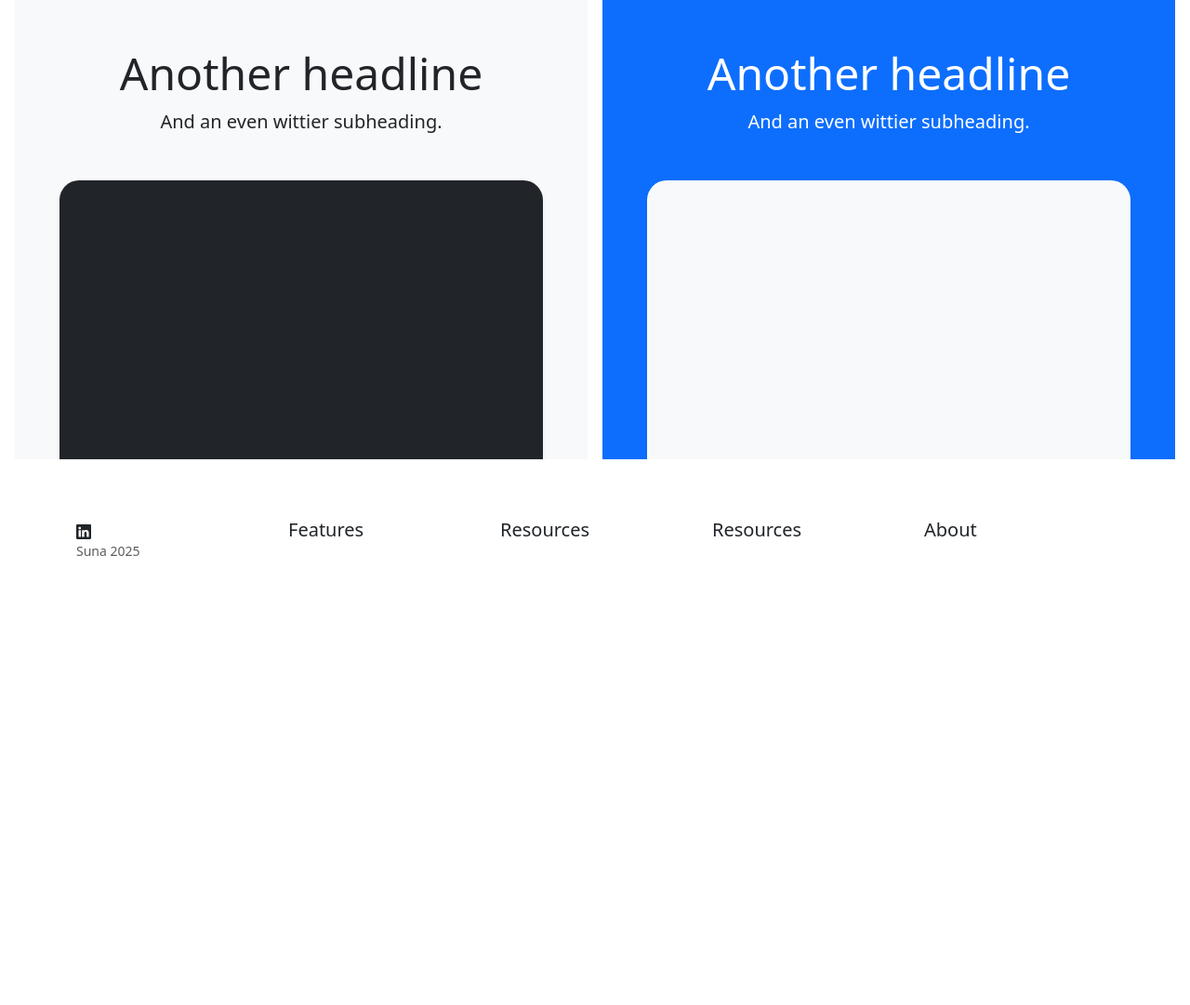
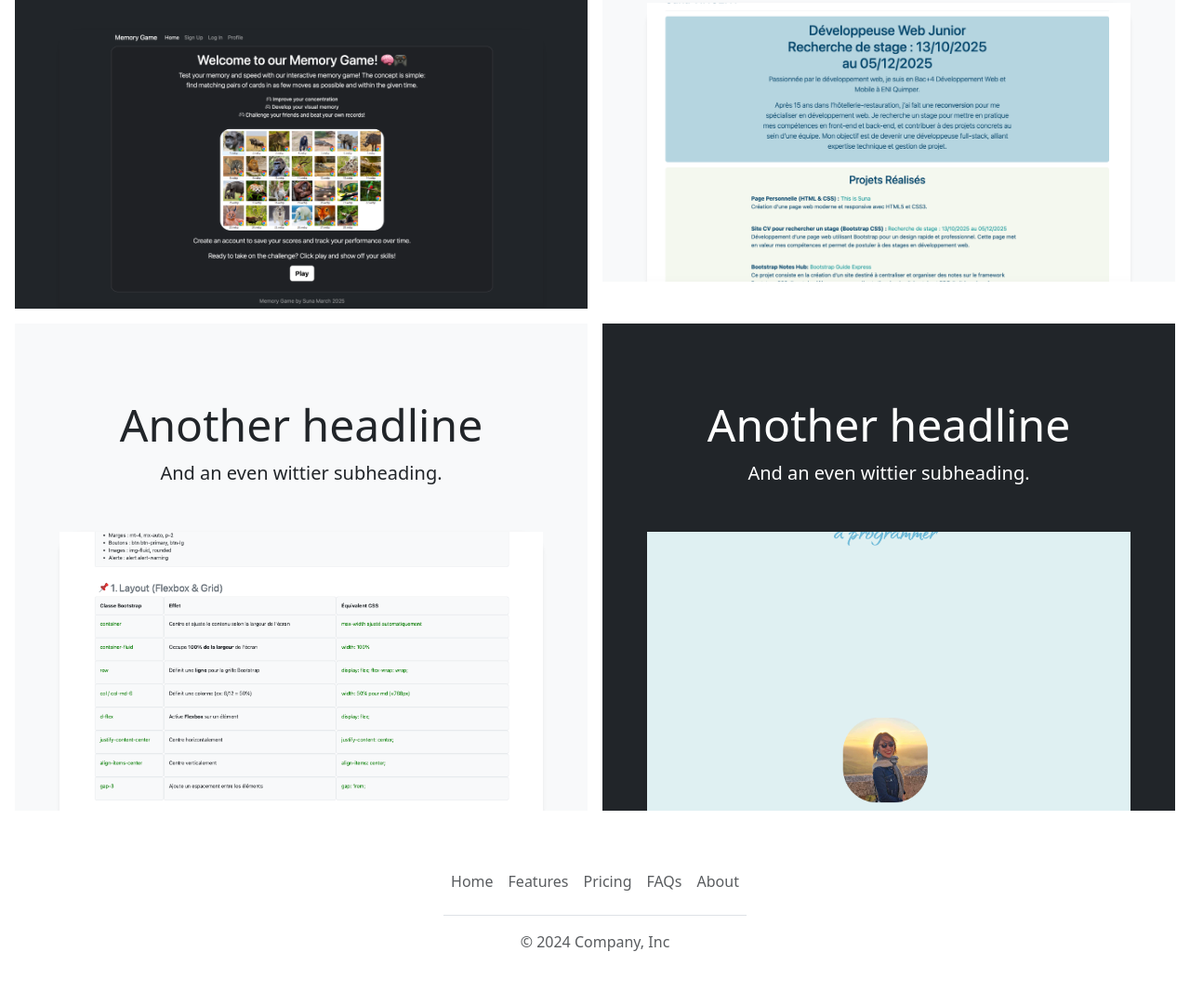
Before and after one commit to sunavincent/portfolio, a plain HTML site: page index.html in a window 1280 px wide. Shown: the part 1140-2221 px from the top of the page at 93% size. Before the commit the page ends 1807 px from the top, so only its background shows below. Drawn offline with nearby package versions, Linux system fonts and the light colour scheme.

Commit message:
testPhotoDisplay

```diff
--- a/index.html
+++ b/index.html
@@ -57,7 +57,7 @@
 
 
   <main>
-    <div class="position-relative overflow-hidden p-3 p-md-5 m-md-3 text-center bg-body-tertiary">
+      <div class="position-relative overflow-hidden p-3 p-md-5 m-md-3 text-center bg-body-tertiary full-viewport">
         <div class="col-md-6 w-100 p-lg-5 mx-auto my-5">
           <h1 class="display-3 fw-bold">Crafted for Progress</h1>
           <h3 class="fw-normal text-muted mb-3">Build. Learn. Create.</h3>
@@ -72,7 +72,7 @@
         <h2 class="display-5">Portfolio Web CV - Stage</h2>
         <p class="lead">Responsive, professional Bootstrap-based portfolio</p>
       </div>
-      <!-- img div -->
+      <!-- img div mmr project-->
       <div class="bg-body-tertiary shadow-sm mx-auto" style="width: 100%; height: 300px; border-radius: 21px 21px 0 0;">
         <img src="./assets/images/mmr2.png" class="img-fluid w-100 h-100" alt="Responsive Image" style="object-fit: cover;">
       </div>
@@ -82,8 +82,10 @@
         <h2 class="display-5">Another headline</h2>
         <p class="lead">And an even wittier subheading.</p>
       </div>
-      <!-- img div -->
+      <!-- img div cv project-->
       <div class="bg-dark shadow-sm mx-auto" style="width: 100%; height: 300px; border-radius: 21px 21px 0 0;">
+        <img src="./assets/images/cv1.png" class="img-fluid w-100 h-100" alt="Responsive Image" style="object-fit: cover;">
+      </div>
       </div>
     </div>
   </div>
@@ -95,14 +97,17 @@
       <h2 class="display-5">Another headline</h2>
       <p class="lead">And an even wittier subheading.</p>
     </div>
-    <div class="bg-dark shadow-sm mx-auto" style="width: 100%; height: 300px; border-radius: 21px 21px 0 0;"></div>
+    <div class="bg-dark shadow-sm mx-auto" style="width: 100%; height: 300px; border-radius: 21px 21px 0 0;"><img src="./assets/images/bts2.png" class="img-fluid w-100 h-100" alt="Responsive Image" style="object-fit: cover;"></div>
+
   </div>
-  <div class="text-bg-primary me-md-3 pt-3 px-3 pt-md-5 px-md-5 text-center overflow-hidden w-100">
+  <div class="text-bg-dark me-md-3 pt-3 px-3 pt-md-5 px-md-5 text-center overflow-hidden w-100">
     <div class="my-3 py-3">
       <h2 class="display-5">Another headline</h2>
       <p class="lead">And an even wittier subheading.</p>
     </div>
-    <div class="bg-body-tertiary shadow-sm mx-auto" style="width: 100%; height: 300px; border-radius: 21px 21px 0 0;"></div>
+    <div class="bg-body-tertiary shadow-sm mx-auto" style="width: 100%; height: 300px; border-radius: 21px 21px 0 0;">
+      <img src="./assets/images/suna2.png" class="img-fluid w-100 h-100" alt="Responsive Image" style="object-fit: cover;">
+    </div>
   </div>
 </div>
 
@@ -116,55 +121,21 @@
 
 
 <!-- footer  -->
-<footer class="container py-5">
-    <div class="row">
-      <div class="col-12 col-md">
-        <svg xmlns="http://www.w3.org/2000/svg" width="16" height="16" fill="currentColor" class="bi bi-linkedin" viewBox="0 0 16 16">
-          <path d="M0 1.146C0 .513.526 0 1.175 0h13.65C15.474 0 16 .513 16 1.146v13.708c0 .633-.526 1.146-1.175 1.146H1.175C.526 16 0 15.487 0 14.854zm4.943 12.248V6.169H2.542v7.225zm-1.2-8.212c.837 0 1.358-.554 1.358-1.248-.015-.709-.52-1.248-1.342-1.248S2.4 3.226 2.4 3.934c0 .694.521 1.248 1.327 1.248zm4.908 8.212V9.359c0-.216.016-.432.08-.586.173-.431.568-.878 1.232-.878.869 0 1.216.662 1.216 1.634v3.865h2.401V9.25c0-2.22-1.184-3.252-2.764-3.252-1.274 0-1.845.7-2.165 1.193v.025h-.016l.016-.025V6.169h-2.4c.03.678 0 7.225 0 7.225z"></path>
-      </svg>
-        <small class="d-block mb-3 text-body-secondary">Suna 2025</small>
+
+
+
+<div class="container d-flex justify-content-center align-items-center">
+  <footer class="py-3 my-4">
+    <ul class="nav justify-content-center border-bottom pb-3 mb-3">
+      <li class="nav-item"><a href="#" class="nav-link px-2 text-body-secondary">Home</a></li>
+      <li class="nav-item"><a href="#" class="nav-link px-2 text-body-secondary">Features</a></li>
+      <li class="nav-item"><a href="#" class="nav-link px-2 text-body-secondary">Pricing</a></li>
+      <li class="nav-item"><a href="#" class="nav-link px-2 text-body-secondary">FAQs</a></li>
+      <li class="nav-item"><a href="#" class="nav-link px-2 text-body-secondary">About</a></li>
+    </ul>
+    <p class="text-center text-body-secondary">© 2024 Company, Inc</p>
+  </footer>
 </div>
-      <div class="col-6 col-md">
-        <h5>Features</h5>
-        <!-- <ul class="list-unstyled text-small">
-          <li><a class="link-secondary text-decoration-none" href="#">Cool stuff</a></li>
-          <li><a class="link-secondary text-decoration-none" href="#">Random feature</a></li>
-          <li><a class="link-secondary text-decoration-none" href="#">Team feature</a></li>
-          <li><a class="link-secondary text-decoration-none" href="#">Stuff for developers</a></li>
-          <li><a class="link-secondary text-decoration-none" href="#">Another one</a></li>
-          <li><a class="link-secondary text-decoration-none" href="#">Last time</a></li>
-        </ul> -->
-      </div>
-      <div class="col-6 col-md">
-        <h5>Resources</h5>
-        <!-- <ul class="list-unstyled text-small">
-          <li><a class="link-secondary text-decoration-none" href="#">Resource name</a></li>
-          <li><a class="link-secondary text-decoration-none" href="#">Resource</a></li>
-          <li><a class="link-secondary text-decoration-none" href="#">Another resource</a></li>
-          <li><a class="link-secondary text-decoration-none" href="#">Final resource</a></li>
-        </ul> -->
-      </div>
-      <div class="col-6 col-md">
-        <h5>Resources</h5>
-        <!-- <ul class="list-unstyled text-small">
-          <li><a class="link-secondary text-decoration-none" href="#">Business</a></li>
-          <li><a class="link-secondary text-decoration-none" href="#">Education</a></li>
-          <li><a class="link-secondary text-decoration-none" href="#">Government</a></li>
-          <li><a class="link-secondary text-decoration-none" href="#">Gaming</a></li>
-        </ul> -->
-      </div>
-      <div class="col-6 col-md">
-        <h5>About</h5>
-        <!-- <ul class="list-unstyled text-small">
-          <li><a class="link-secondary text-decoration-none" href="#">Team</a></li>
-          <li><a class="link-secondary text-decoration-none" href="#">Locations</a></li>
-          <li><a class="link-secondary text-decoration-none" href="#">Privacy</a></li>
-          <li><a class="link-secondary text-decoration-none" href="#">Terms</a></li>
-        </ul> -->
-      </div>
-    </div>
-  </footer>
-
 
 
 
--- a/style.css
+++ b/style.css
@@ -0,0 +1,23 @@
+html, body {
+    height: 100%;
+    margin: 0;
+  }
+
+  main {
+    flex:1;
+  }
+
+  .full-viewport {
+    width: 100vw;
+    height: 100vh; /* Ensure this div takes up full viewport */
+    display: flex; /* Enable Flexbox */
+    justify-content: center; /* Center horizontally */
+    align-items: center; /* Center vertically */
+    text-align: center; /* Center text inside the container */
+  }
+
+
+  /* Footer styling */
+footer {
+    margin-top: auto; /* Push footer to the bottom */
+  }
```
Lines whose indentation alone changed are shown as unchanged.
